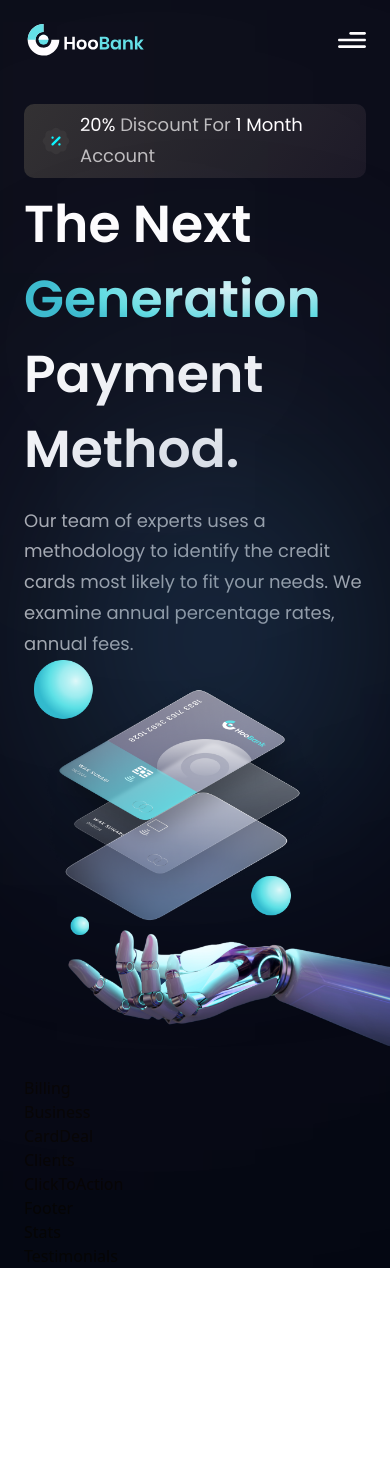
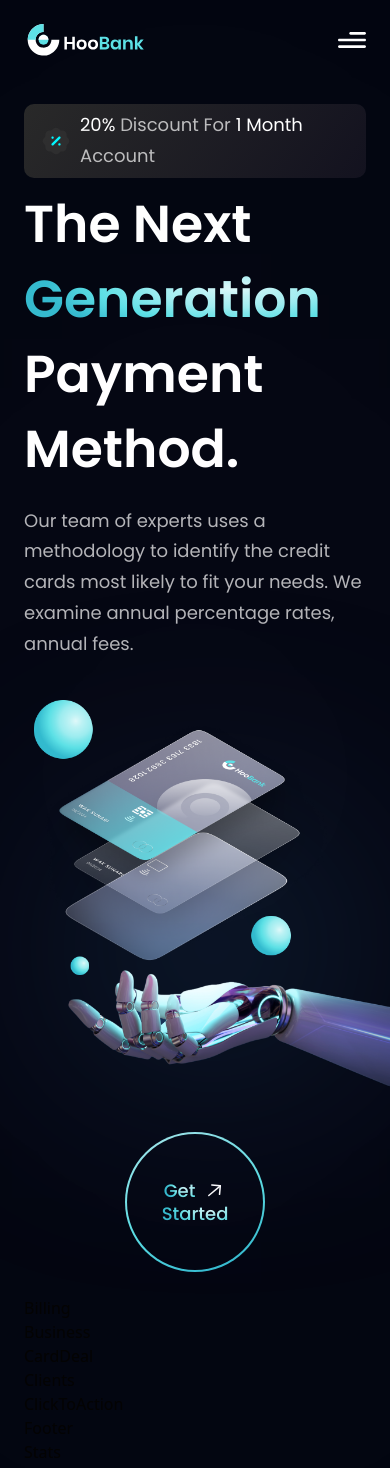
Before and after one commit to Richie1136/BusinessApp, a React (Create React App) app in the folder businessapp/: page / in a window 390 px wide. Shown: the top 1468 px of the page. Before the commit the page ends 1268 px from the top, so only its background shows below. Built offline with nearby package versions, Linux system fonts and the light colour scheme.

Commit message:
Added styles to the div containing the gradients

```diff
--- a/businessapp/src/components/hero/Hero.js
+++ b/businessapp/src/components/hero/Hero.js
@@ -27,12 +27,15 @@ const Hero = () => (
         most likely to fit your needs. We examine annual percentage rates,
         annual fees.</p>
     </div>
-    <div className="">
+    <div className={`flex-1 flex ${styles.flexCenter} md:my-0 my-10 relative`}>
       <img className="w-[100%] h-[100%] relative z-[5]" src={robot} alt='robot img' />
       <div className="absolute z-[0] w-[40%] h-[35%] top-0 pink-gradient" />
       <div className="absolute z-[1] w-[80%] h-[80%] rounded-full bottom-40 white-gradient" />
       <div className="absolute z-[0] w-[50%] h-[50%] right-20 bottom-20 blue-gradient" />
     </div>
+    <div className={`ss:hidden ${styles.flexCenter}`}>
+      <GetStarted />
+    </div>
   </section>
 )
 
```
